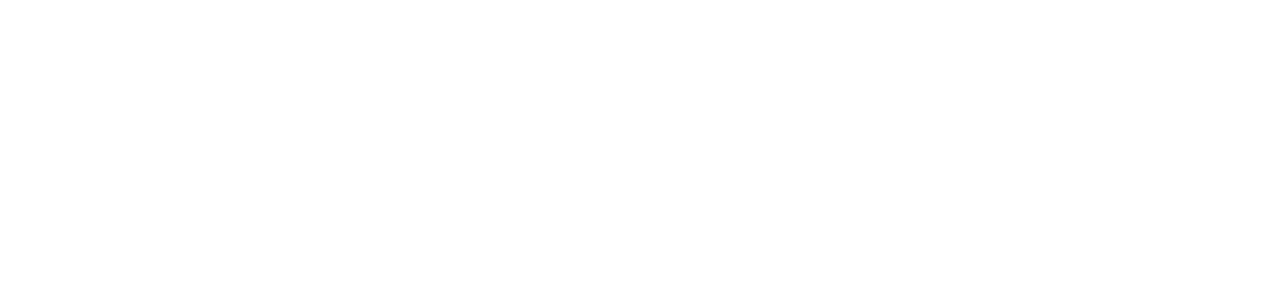
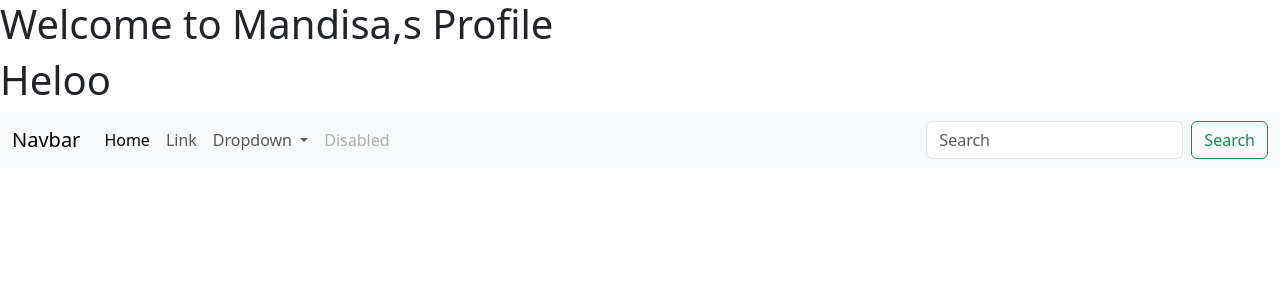
Before and after one commit to Mandisa1216/my_profiles, an Angular app: page / in a window 1280 px wide. Shown: the top 300 px of the page. Built offline with nearby package versions, Linux system fonts and the light colour scheme.

Commit message:
added navbar

```diff
--- a/src/app/app.component.html
+++ b/src/app/app.component.html
@@ -1 +1,4 @@
 <router-outlet></router-outlet>
+
+<h1>Welcome to Mandisa,s Profile</h1>
+<app-login></app-login>
--- a/src/app/app.component.ts
+++ b/src/app/app.component.ts
@@ -1,10 +1,11 @@
 import { Component } from '@angular/core';
 import { RouterOutlet } from '@angular/router';
+import { LoginComponent } from './login/login.component';
 
 @Component({
   selector: 'app-root',
   standalone: true,
-  imports: [RouterOutlet],
+  imports: [RouterOutlet, LoginComponent],
   templateUrl: './app.component.html',
   styleUrl: './app.component.scss'
 })
--- a/src/app/login/login.component.html
+++ b/src/app/login/login.component.html
@@ -1 +1,38 @@
-<p>login works!</p>
+<h1>Heloo</h1>
+
+<nav class="navbar navbar-expand-lg bg-body-tertiary">
+    <div class="container-fluid">
+      <a class="navbar-brand" href="#">Navbar</a>
+      <button class="navbar-toggler" type="button" data-bs-toggle="collapse" data-bs-target="#navbarSupportedContent" aria-controls="navbarSupportedContent" aria-expanded="false" aria-label="Toggle navigation">
+        <span class="navbar-toggler-icon"></span>
+      </button>
+      <div class="collapse navbar-collapse" id="navbarSupportedContent">
+        <ul class="navbar-nav me-auto mb-2 mb-lg-0">
+          <li class="nav-item">
+            <a class="nav-link active" aria-current="page" href="#">Home</a>
+          </li>
+          <li class="nav-item">
+            <a class="nav-link" href="#">Link</a>
+          </li>
+          <li class="nav-item dropdown">
+            <a class="nav-link dropdown-toggle" href="#" role="button" data-bs-toggle="dropdown" aria-expanded="false">
+              Dropdown
+            </a>
+            <ul class="dropdown-menu">
+              <li><a class="dropdown-item" href="#">Action</a></li>
+              <li><a class="dropdown-item" href="#">Another action</a></li>
+              <li><hr class="dropdown-divider"></li>
+              <li><a class="dropdown-item" href="#">Something else here</a></li>
+            </ul>
+          </li>
+          <li class="nav-item">
+            <a class="nav-link disabled" aria-disabled="true">Disabled</a>
+          </li>
+        </ul>
+        <form class="d-flex" role="search">
+          <input class="form-control me-2" type="search" placeholder="Search" aria-label="Search">
+          <button class="btn btn-outline-success" type="submit">Search</button>
+        </form>
+      </div>
+    </div>
+  </nav>
--- a/src/index.html
+++ b/src/index.html
@@ -1,6 +1,7 @@
 <!doctype html>
 <html lang="en">
 <head>
+  <link href="https://cdn.jsdelivr.net/npm/bootstrap@5.3.3/dist/css/bootstrap.min.css" rel="stylesheet" integrity="sha384-QWTKZyjpPEjISv5WaRU9OFeRpok6YctnYmDr5pNlyT2bRjXh0JMhjY6hW+ALEwIH" crossorigin="anonymous">
   <meta charset="utf-8">
   <title>MyProfiles</title>
   <base href="/">
@@ -9,5 +10,6 @@
 </head>
 <body>
   <app-root></app-root>
+  <script src="https://cdn.jsdelivr.net/npm/bootstrap@5.3.3/dist/js/bootstrap.bundle.min.js" integrity="sha384-YvpcrYf0tY3lHB60NNkmXc5s9fDVZLESaAA55NDzOxhy9GkcIdslK1eN7N6jIeHz" crossorigin="anonymous"></script>
 </body>
 </html>
```
